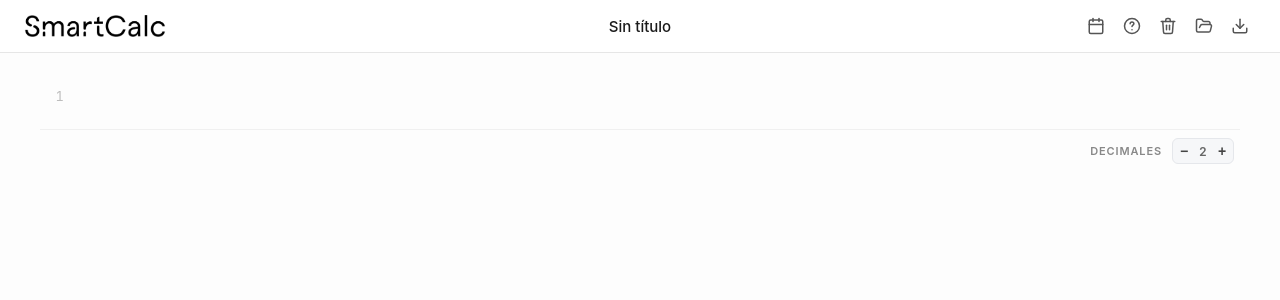
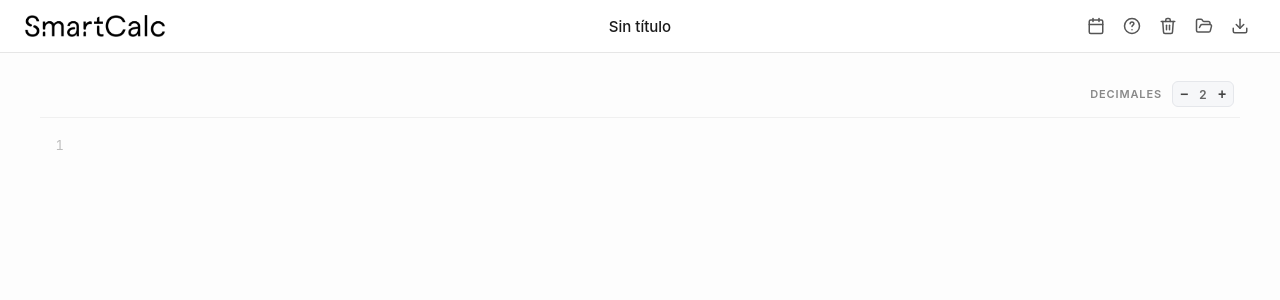
Before and after one commit to rafarq/SmartCalc, a React (Vite) app: page / in a window 1280 px wide. Shown: the top 300 px of the page. Built offline with nearby package versions, Linux system fonts and the light colour scheme.

Commit message:
feat(ui): mover el control de decimales arriba, antes de la primera línea

```diff
--- a/src/components/Editor.tsx
+++ b/src/components/Editor.tsx
@@ -99,31 +99,7 @@ export function Editor({
   };
   return (
     <div className="editor">
-      {doc.lines.map((line, i) => {
-        const r = results[i];
-        const text = displayResult(r, decimals);
-        const hasValue = r.ok && r.formatted !== '';
-        return (
-          <LineRow
-            key={line.id}
-            lineNumber={i + 1}
-            value={line.text}
-            result={text}
-            lineValues={formattedById}
-            varNames={varNames}
-            autoFocus={line.id === focusedLineId}
-            resultClickable={hasValue && line.id !== focusedLineId}
-            onChange={(t) => setLineText(line.id, t)}
-            onEnter={() => insertLineAfter(i)}
-            onBackspaceEmpty={() => removeLine(line.id)}
-            onFocus={() => focusLine(line.id)}
-            onArrowUp={() => focusPrevLine(line.id)}
-            onArrowDown={() => focusNextLine(line.id)}
-            onResultClick={() => appendRefToFocused(line.id)}
-          />
-        );
-      })}
-      <div className="editor-toolbar">
+      <div className="editor-toolbar editor-toolbar-top">
         <span className="editor-toolbar-label">Decimales</span>
         <div className="decimals-control" role="group" aria-label="Decimales mostrados">
           <button
@@ -155,6 +131,30 @@ export function Editor({
           </button>
         </div>
       </div>
+      {doc.lines.map((line, i) => {
+        const r = results[i];
+        const text = displayResult(r, decimals);
+        const hasValue = r.ok && r.formatted !== '';
+        return (
+          <LineRow
+            key={line.id}
+            lineNumber={i + 1}
+            value={line.text}
+            result={text}
+            lineValues={formattedById}
+            varNames={varNames}
+            autoFocus={line.id === focusedLineId}
+            resultClickable={hasValue && line.id !== focusedLineId}
+            onChange={(t) => setLineText(line.id, t)}
+            onEnter={() => insertLineAfter(i)}
+            onBackspaceEmpty={() => removeLine(line.id)}
+            onFocus={() => focusLine(line.id)}
+            onArrowUp={() => focusPrevLine(line.id)}
+            onArrowDown={() => focusNextLine(line.id)}
+            onResultClick={() => appendRefToFocused(line.id)}
+          />
+        );
+      })}
       {numericValues.length > 0 && (
         <div className="line-row line-total">
           <span className="line-number" aria-hidden="true" />
--- a/src/styles/app.css
+++ b/src/styles/app.css
@@ -259,6 +259,13 @@
   margin-top: 16px;
   padding: 8px 6px 12px;
   border-top: 1px solid #f0f0f0;
+}
+.editor-toolbar-top {
+  margin-top: 0;
+  margin-bottom: 8px;
+  padding: 4px 6px 10px;
+  border-top: none;
+  border-bottom: 1px solid #f0f0f0;
 }
 .editor-toolbar-label {
   font-size: 11px;
```
